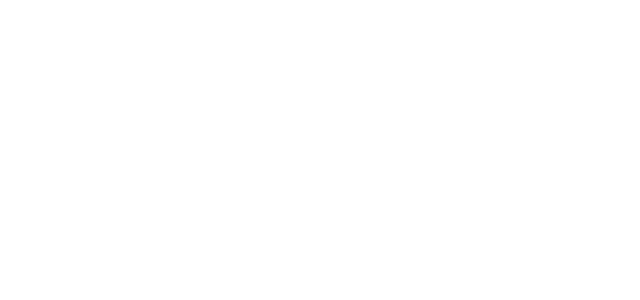
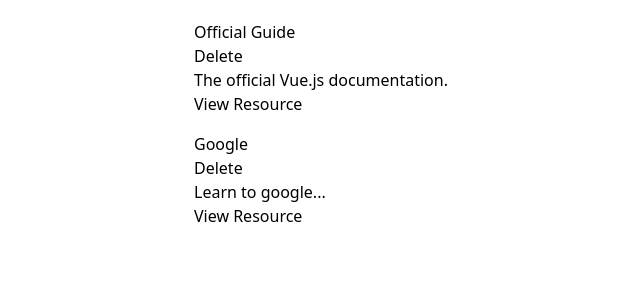
Before and after one commit to ahmadreza-ahmadi/Learning-Resource, a Vue app: page / in a window 1280 px wide. Shown: the top 300 px of the page, without its empty margins (146-786 px from the left). Built offline with nearby package versions, Linux system fonts and the light colour scheme.

Commit message:
feat(logic): implement app logic by dummy data

```diff
--- a/src/App.vue
+++ b/src/App.vue
@@ -1,7 +1,38 @@
-<script></script>
+<script>
+import TheHeader from './components/layout/TheHeader.vue'
+import ResourceList from './components/resources/ResourceList.vue'
+
+export default {
+  components: {
+    TheHeader,
+    ResourceList,
+  },
+
+  data() {
+    return {
+      storedResources: [
+        {
+          id: 'official-guide',
+          title: 'Official Guide',
+          description: 'The official Vue.js documentation.',
+          link: 'https://vuejs.org',
+        },
+        {
+          id: 'google',
+          title: 'Google',
+          description: 'Learn to google...',
+          link: 'https://google.com',
+        },
+      ],
+    }
+  },
+}
+</script>
 
 <template>
-  <header></header>
+  <TheHeader />
 
-  <main></main>
+  <main class="max-w-screen-sm mx-auto p-5">
+    <ResourceList :resources="storedResources" />
+  </main>
 </template>
--- /dev/null
+++ b/src/components/layout/TheHeader.vue
@@ -0,0 +1,3 @@
+<template>
+  <header></header>
+</template>
--- /dev/null
+++ b/src/components/resources/ResourceList.vue
@@ -0,0 +1,23 @@
+<script>
+import ResourceListItem from './ResourceListItem.vue'
+
+export default {
+  components: {
+    ResourceListItem,
+  },
+
+  props: {
+    resources: Object,
+  },
+}
+</script>
+
+<template>
+  <ul class="flex flex-col gap-4">
+    <ResourceListItem
+      v-for="resource in resources"
+      :key="resource.id"
+      :resource="resource"
+    />
+  </ul>
+</template>
--- /dev/null
+++ b/src/components/resources/ResourceListItem.vue
@@ -0,0 +1,23 @@
+<script>
+export default {
+  props: {
+    resource: {
+      type: String,
+      required: true,
+    },
+  },
+}
+</script>
+
+<template>
+  <li>
+    <header>
+      <h3>{{ resource.title }}</h3>
+      <button>Delete</button>
+    </header>
+    <p>{{ resource.description }}</p>
+    <nav>
+      <a :href="resource.link" target="_blank">View Resource</a>
+    </nav>
+  </li>
+</template>
```
